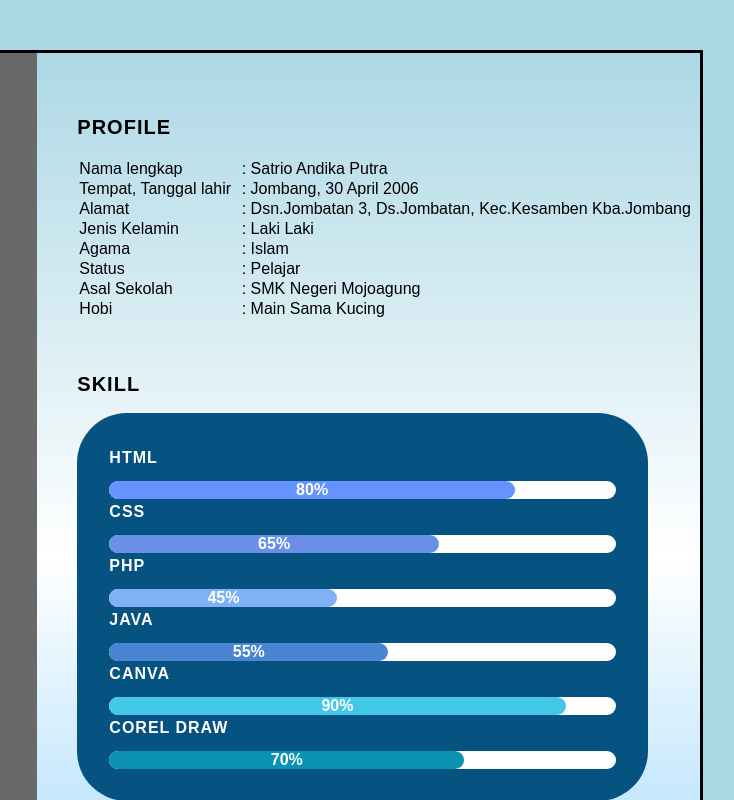
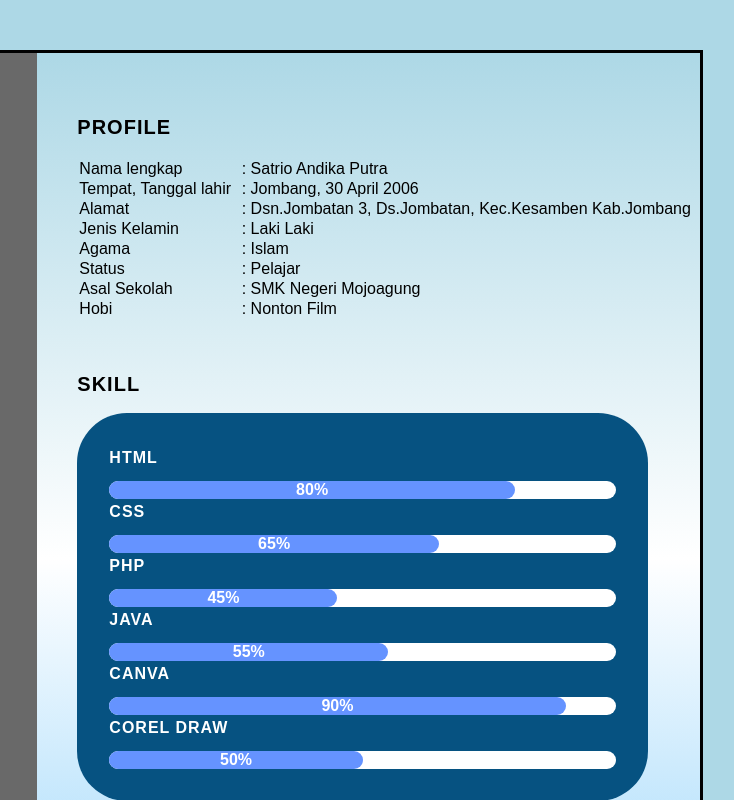
Before and after one commit to satrioandika/cv, a plain HTML site: page index.html in a window 1280 px wide. Shown: the top 800 px of the page, 437-1171 px from the left. Drawn offline with Linux system fonts and the light colour scheme.

Commit message:
Update index.html

```diff
--- a/index.html
+++ b/index.html
@@ -108,7 +108,7 @@
                   </tr>
                   <tr>
                     <td>Alamat</td>
-                    <td>: Dsn.Jombatan 3, Ds.Jombatan, Kec.Kesamben Kba.Jombang</td>
+                    <td>: Dsn.Jombatan 3, Ds.Jombatan, Kec.Kesamben Kab.Jombang</td>
                 </tr>
                 <tr>
                     <td>Jenis Kelamin</td>
@@ -128,7 +128,7 @@
                 </tr>
                 <tr>
                     <td>Hobi</td>
-                    <td>: Main Sama Kucing</td>
+                    <td>: Nonton Film</td>
                 </tr>
 
             </table>
@@ -148,7 +148,7 @@
                     <div class="skill">
                      <h2 class="heading-skill" style="color:white;">CSS</h2>
                      <div class="progress-bar">
-                      <div class="progress" style="width: 65%; background-color: #698fe9">
+                      <div class="progress" style="width: 65%; background-color: #6593ff">
                         65%
                       </div>
                      </div>
@@ -156,7 +156,7 @@
                     <div class="skill">
                      <h2 class="heading-skill" style="color: white;">PHP</h2>
                      <div class="progress-bar">
-                      <div class="progress" style="width: 45%; background-color: #7eb1f5">
+                      <div class="progress" style="width: 45%; background-color: #6593ff">
                         45%
                       </div>
                      </div>
@@ -164,7 +164,7 @@
                     <div class="skill">
                      <h2 class="heading-skill"style="color: white;">Java</h2>
                      <div class="progress-bar">
-                      <div class="progress" style="width: 55%; background-color: #4985d3">
+                      <div class="progress" style="width: 55%; background-color:  #6593ff">
                         55%
                       </div>
                      </div>
@@ -172,7 +172,7 @@
                     <div class="skill">
                         <h2 class="heading-skill"style="color: white;">Canva</h2>
                         <div class="progress-bar">
-                         <div class="progress" style="width: 90%; background-color: #42c7e9">
+                         <div class="progress" style="width: 90%; background-color:  #6593ff">
                            90%
                          </div>
                         </div>
@@ -180,8 +180,8 @@
                        <div class="skill">
                         <h2 class="heading-skill"style="color: white;">Corel Draw</h2>
                         <div class="progress-bar">
-                         <div class="progress" style="width: 70%; background-color: #0c93b4">
-                           70%
+                         <div class="progress" style="width: 50%; background-color: #6593ff">
+                           50%
                          </div>
                         </div>
                        </div>
```
